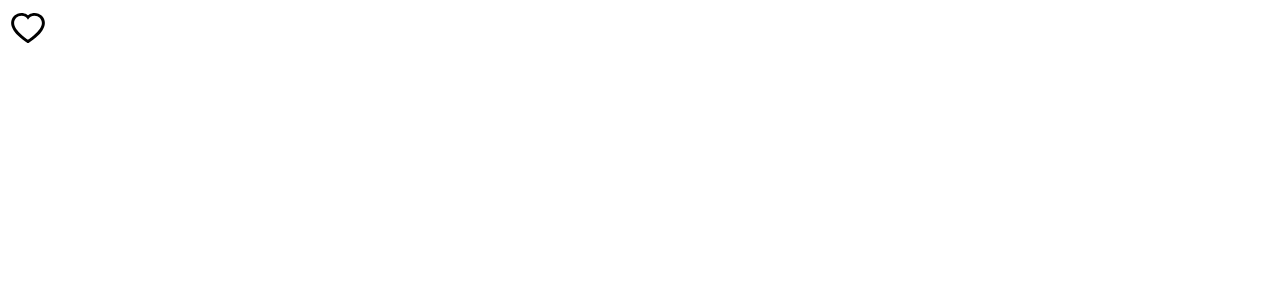
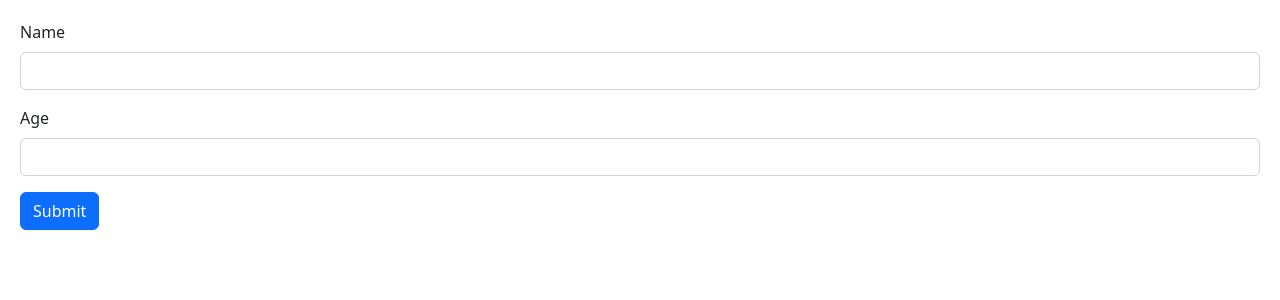
Before and after one commit to SoundtrkSamurai/react-app, a React (Vite) app: page / in a window 1280 px wide. Shown: the top 300 px of the page. Built offline with nearby package versions, Linux system fonts and the light colour scheme.

Commit message:
forms: lesson about forms.

```diff
--- a/src/App.tsx
+++ b/src/App.tsx
@@ -1,17 +1,22 @@
+import { useState } from 'react';
+
 // import ListGroup from "./components/ListGroup";
-import Alert from './components/Alert';
-import Button from './components/Button';
-import ListGroup from './components/ListGroup';
-import { BsFillCalendarFill } from 'react-icons/bs';
-import { useState } from 'react';
-import Like from './components/Like';
+// import Alert from './components/Alert';
+// import Button from './components/Button';
+// import ListGroup from './components/ListGroup';
+// import Like from './components/Like';
+// import NavBar from './components/NavBar';
+// import Carts from './components/Carts';
+import Form from './components/Form';
+
+// import { BsFillCalendarFill } from 'react-icons/bs';
 
 import './App.scss';
 
 function App() {
 
-// const [alertVisible, setAlertVisible] = useState(false);
-
+  // const [alertVisible, setAlertVisible] = useState(false);
+  // const [products, setProducts] = useState(['Product 1', 'Product 2']);
   // let cities = ["New York", "San Francisco", "Dallas", "Paris", "Tokyo"];
   // const handleSelectItem = (item: string) => console.log(item);
 
@@ -30,8 +35,21 @@
   //   </>
   // );
 
+  // return (
+  //   <><Like onClick={() => console.log('Clicked')}/></>
+  // )
+
+  // return (
+  //   <div>
+  //     <NavBar productsCount={products.length} />
+  //     <Carts products={products} onClear={() => setProducts([])} />
+  //   </div>
+  // )
+
   return (
-    <><Like onClick={() => console.log('Clicked')}/></>
+    <div>
+      <Form />
+    </div>
   )
 }
 
--- /dev/null
+++ b/src/components/Form.tsx
@@ -0,0 +1,30 @@
+import React, { FormEvent, useRef } from 'react'
+
+const Form = () => {
+  const nameRef = useRef<HTMLInputElement>(null);
+  const ageRef = useRef<HTMLInputElement>(null);
+  const person =  {name: '', age: 0};
+
+  const handleSumbit = (event: FormEvent) => {
+    event.preventDefault();
+    if (nameRef.current?.value) person.name = nameRef.current.value;
+    if (ageRef.current?.value) person.age = parseInt(ageRef.current.value)
+
+    console.log(person);
+  }
+  return (
+    <form onSubmit={handleSumbit}>
+      <div className="mb-3">
+        <label htmlFor="name" className="form-label">Name</label>
+        <input ref={nameRef} id="name" type="text" className="form-control" />
+      </div>
+      <div className="mb-3">
+        <label htmlFor="age" className="form-label">Age</label>
+        <input ref={ageRef} id="age" type="number" className="form-control" />
+      </div>
+      <button type="submit" className="btn btn-primary">Submit</button>
+    </form>
+  )
+}
+
+export default Form
--- /dev/null
+++ b/src/index.css
@@ -0,0 +1,3 @@
+body {
+  padding: 20px;
+}
--- a/src/main.tsx
+++ b/src/main.tsx
@@ -1,7 +1,8 @@
 import React from 'react'
 import ReactDOM from 'react-dom/client'
 import App from './App'
-// import 'bootstrap/dist/css/bootstrap.css';
+import 'bootstrap/dist/css/bootstrap.css';
+import './index.css';
 
 ReactDOM.createRoot(document.getElementById('root') as HTMLElement).render(
   <React.StrictMode>
```
